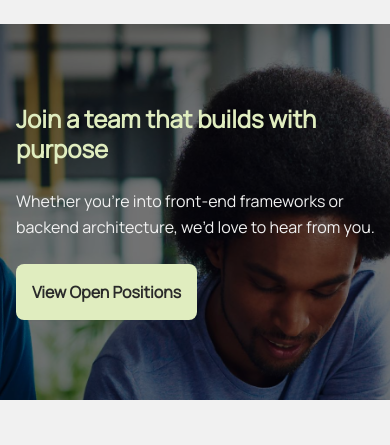
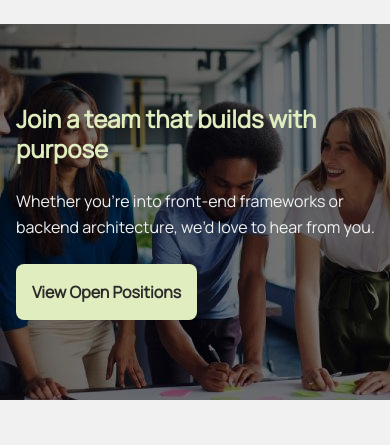
Before and after one commit to sabi521/coast-interactive, a website built with Vite: page join-us.html in a window 390 px wide. Shown: the part 56-501 px from the top of the page. Built offline with nearby package versions, Linux system fonts and the light colour scheme.

Commit message:
new changes

```diff
--- a/join-us.html
+++ b/join-us.html
@@ -127,11 +127,18 @@
       <div
         class="w-full rounded-none md:rounded-[32px] overflow-hidden relative"
       >
-        <!-- Background image -->
+        <!-- Background image Desktop-->
         <img
           src="/join-us-hero-image.jpg"
           alt="Team collaborating"
-          class="w-full h-[376px] md:h-[340px] lg:h-[380px] object-cover"
+          class="w-full hidden md:block md:h-[340px] lg:h-[380px] object-cover"
+        />
+
+        <!-- Background image Mobile-->
+        <img
+          src="/join-us-mobile.jpg"
+          alt="Team collaborating"
+          class="w-full h-[376px] block md:hidden object-cover"
         />
 
         <!-- Dark overlay -->
```
Also changed, not shown: public/join-us-mobile.jpg (added).
